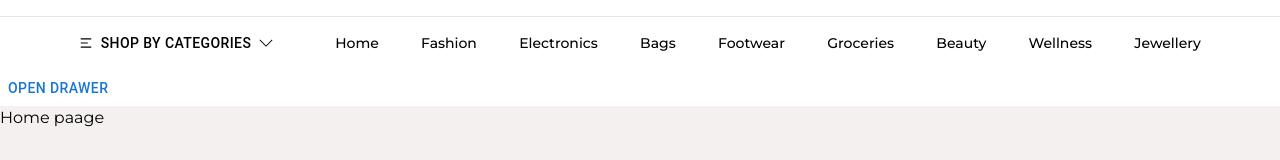
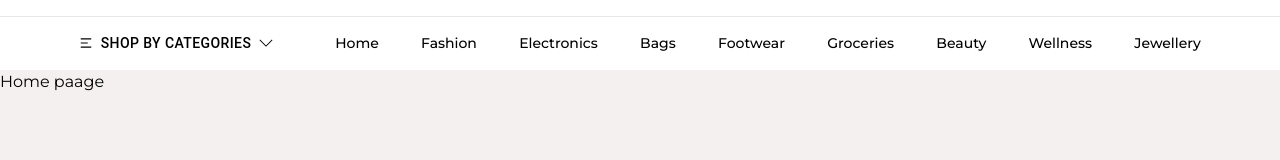
Before and after one commit to Rajusharma2003/mern-ecommerce, a React (Vite) app in the folder vite-project/: page / in a window 1280 px wide. Shown: the part 274-434 px from the top of the page. Built offline with nearby package versions, Linux system fonts and the light colour scheme.

Commit message:
working on the categoryPanel menu section

```diff
--- a/vite-project/src/App.jsx
+++ b/vite-project/src/App.jsx
@@ -10,7 +10,6 @@ function App() {
     <>
     <BrowserRouter>
     <Header/>
-
     <Routes>
       <Route path='/' exact={true} element={<Home/>}/>
     </Routes>
--- a/vite-project/src/Components/Header/Header.jsx
+++ b/vite-project/src/Components/Header/Header.jsx
@@ -62,6 +62,7 @@ const Header = () => {
      <div className="header py-4 border-gray-200 border-b-[1px]">
             <div className="container flex items-center justify-between">
 
+              {/* logo section */}
               <div className="col1 w-[25%]">
                   <Link to={"/"}>
                     <img src="https://serviceapi.spicezgold.com/download/1744255975457_logo.jpg" alt="" />
--- a/vite-project/src/Components/Header/NavigationB/CategoryPanel.jsx
+++ b/vite-project/src/Components/Header/NavigationB/CategoryPanel.jsx
@@ -7,21 +7,49 @@ import Divider from '@mui/material/Divider';
 import ListItem from '@mui/material/ListItem';
 import ListItemButton from '@mui/material/ListItemButton';
 import ListItemText from '@mui/material/ListItemText';
+
+// imort react icons
+import { FaRegWindowClose } from "react-icons/fa";
+import { FaPlusSquare } from "react-icons/fa";
+
+
 import { useState } from 'react';
 
 
-// this file is impoted from mui website
+// This file is impoted from mui website
 const CategoryPanel = (props) => {
 
-    const [open, setOpen] = useState(false);
+    // const [open, setOpen] = useState(false);
 
     const toggleDrawer = (newOpen) => () => {
-      setOpen(newOpen);
+      props.setIsOpenCatPanel(newOpen);
     };
 
     // drow list
     const DrawerList = (
-        <Box sx={{ width: 250 }} role="presentation" onClick={props.openCategoryPanel()}>
+        <Box sx={{ width: 250 }} role="presentation" >
+
+          <h3 className='text-[16px] font-[500] p-3 flex items-center justify-between'>
+            Shop By Categories
+              <FaRegWindowClose
+              onClick={toggleDrawer(false)}
+              className='cursor-pointer text-[20px]'
+              />
+            </h3>
+
+            {/* Adding all the menu */}
+            <div className="scroll">
+              <ul className="w-full">
+                 <li className="list-none flex items-center relative">
+                  <Button
+                  className='w-full !text-left !justify-start !px-3 !text-black'>Fashion
+                  <FaPlusSquare  className='absolute top-[10px] right-[15px]'/>
+
+                  </Button>
+                 </li>
+              </ul>
+            </div>
+
           <List>
             {['Inbox', 'Starred', 'Send email', 'Drafts'].map((text, index) => (
               <ListItem key={text} disablePadding>
@@ -49,8 +77,8 @@ const CategoryPanel = (props) => {
 
   return (
     <>
-     <Button onClick={toggleDrawer(true)}>Open drawer</Button>
-      <Drawer open={open} onClose={toggleDrawer(false)}>
+     {/* <Button onClick={toggleDrawer(true)}>Open drawer</Button> */}
+      <Drawer open={props.isOpenCatPanel} onClose={toggleDrawer(false)}>
         {DrawerList}
       </Drawer>
     </>
--- a/vite-project/src/Components/Header/NavigationB/NavigationB.jsx
+++ b/vite-project/src/Components/Header/NavigationB/NavigationB.jsx
@@ -15,7 +15,7 @@ const NavigationB = () => {
     const[isOpenCatPanel, setIsOpenCatPanel] = useState(false)
 
     const openCategoryPanel = () => {
-        setIsOpenCatPanel(!isOpenCatPanel)
+        setIsOpenCatPanel(true)
     }
 
     return (
@@ -66,12 +66,11 @@ const NavigationB = () => {
             </nav>
 
             {/* import Category section */}
-            <CategoryPanel openCategoryPanel={openCategoryPanel} isOpenCatPanel={isOpenCatPanel}/>
-
+            <CategoryPanel  isOpenCatPanel={isOpenCatPanel} setIsOpenCatPanel={setIsOpenCatPanel}/>
 
             </>
-    )
+    );
 
-}
+};
 
 export default NavigationB
--- a/vite-project/tailwind.config.js
+++ b/vite-project/tailwind.config.js
@@ -7,10 +7,11 @@ export default {
   theme: {
     extend: {
       colors:{
+        // org primary color
         primary:"#ff5252"
       },
       backgroundColor:{
-        primary:" #ff5252"
+        primary:"#ff5252"
       }
 
     },
```
Also changed, not shown: 1 other file (tests, documents, lock files or other folders).
